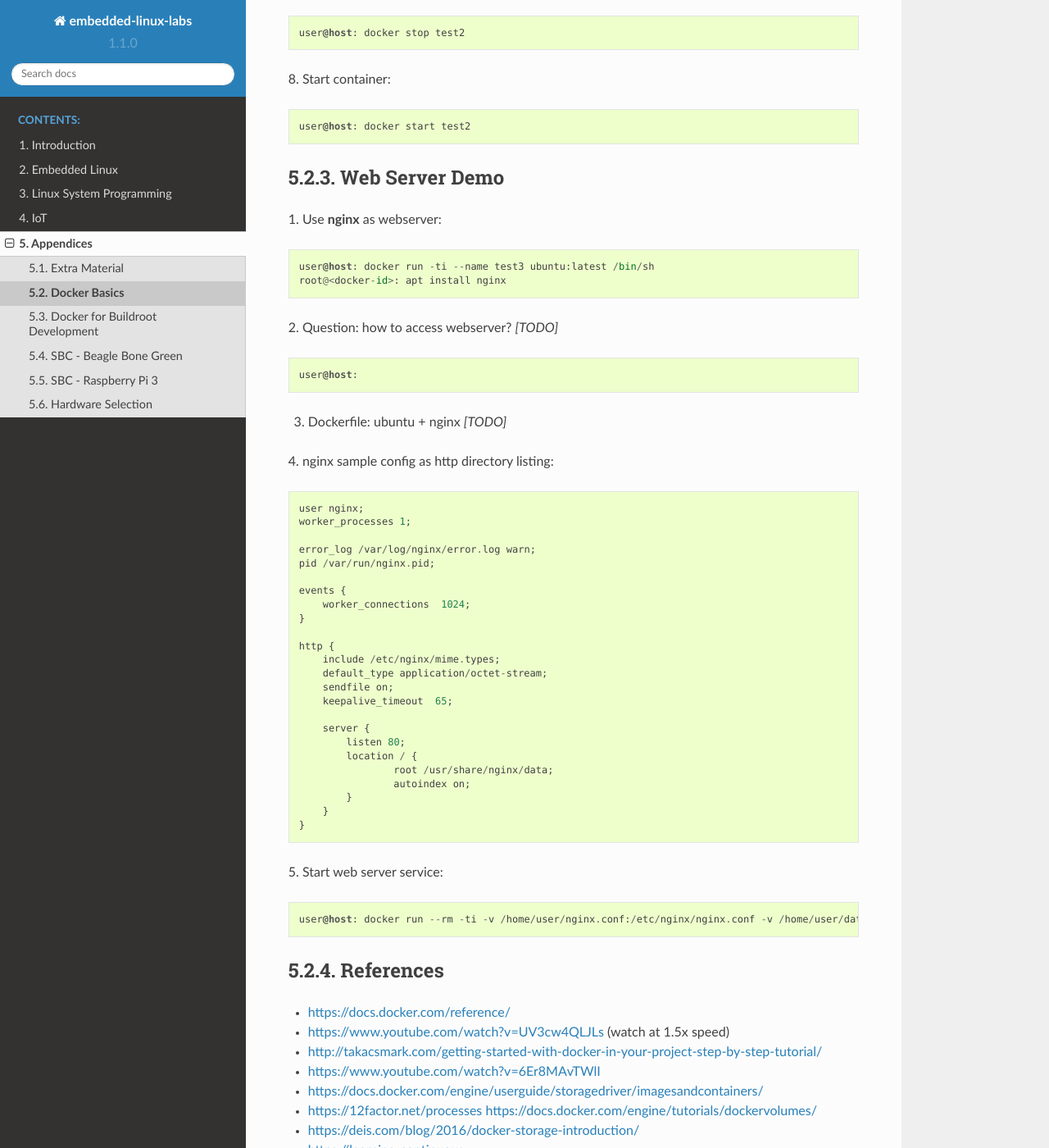
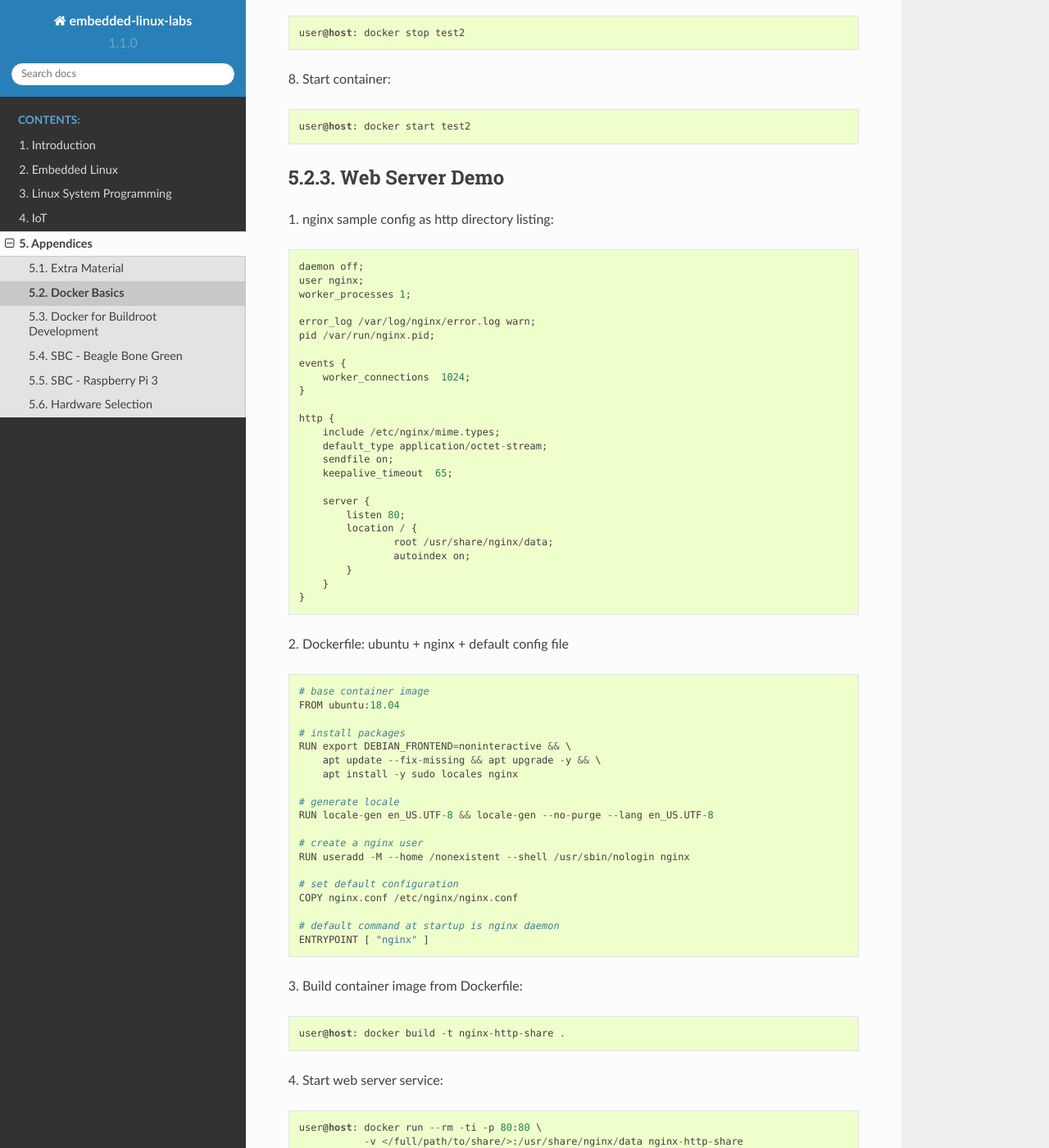
Before and after one commit to pmariman/embedded-linux-labs, a Sphinx documentation site: the page built from docs/source/app-docker.rst, in a window 1280 px wide and 1400 px high, scrolled down 1206 px. Shown: the whole window at 82% size. Built offline with Sphinx 7.4.7 and the Read the Docs theme 2.0.0, drawn with Linux system fonts in a browser that asks for light colours; some of the changed text lies outside the part shown.

Commit message:
update docker tutorial

```diff
--- a/docs/source/app-docker.rst
+++ b/docs/source/app-docker.rst
@@ -62,22 +62,10 @@ Simple Demo
 Web Server Demo
 ---------------
 
-1. Use **nginx** as webserver:
+1. nginx sample config as http directory listing:
 ::
 
-    user@host: docker run -ti --name test3 ubuntu:latest /bin/sh
-    root@<docker-id>: apt install nginx
-
-2. Question: how to access webserver? *[TODO]*
-::
-
-   user@host:
-
-3. Dockerfile: ubuntu + nginx *[TODO]*
-
-4. nginx sample config as http directory listing:
-::
-
+   daemon off;
    user nginx;
    worker_processes 1;
 
@@ -103,10 +91,45 @@ Web Server Demo
        }
    }
 
-5. Start web server service:
+
+
+2. Dockerfile: ubuntu + nginx + default config file
 ::
 
-   user@host: docker run --rm -ti -v /home/user/nginx.conf:/etc/nginx/nginx.conf -v /home/user/data:/usr/share/nginx/data -p 80:80 nginx
+   # base container image
+   FROM ubuntu:18.04
+
+   # install packages
+   RUN export DEBIAN_FRONTEND=noninteractive && \
+       apt update --fix-missing && apt upgrade -y && \
+       apt install -y sudo locales nginx
+
+   # generate locale
+   RUN locale-gen en_US.UTF-8 && locale-gen --no-purge --lang en_US.UTF-8
+
+   # create a nginx user
+   RUN useradd -M --home /nonexistent --shell /usr/sbin/nologin nginx
+
+   # set default configuration
+   COPY nginx.conf /etc/nginx/nginx.conf
+
+   # default command at startup is nginx daemon
+   ENTRYPOINT [ "nginx" ]
+
+
+3. Build container image from Dockerfile:
+::
+
+   user@host: docker build -t nginx-http-share .
+
+
+4. Start web server service:
+::
+
+   user@host: docker run --rm -ti -p 80:80 \
+              -v </full/path/to/share/>:/usr/share/nginx/data nginx-http-share
+
+5. The web server is accessible on localhost port 80
 
 
 References
```
